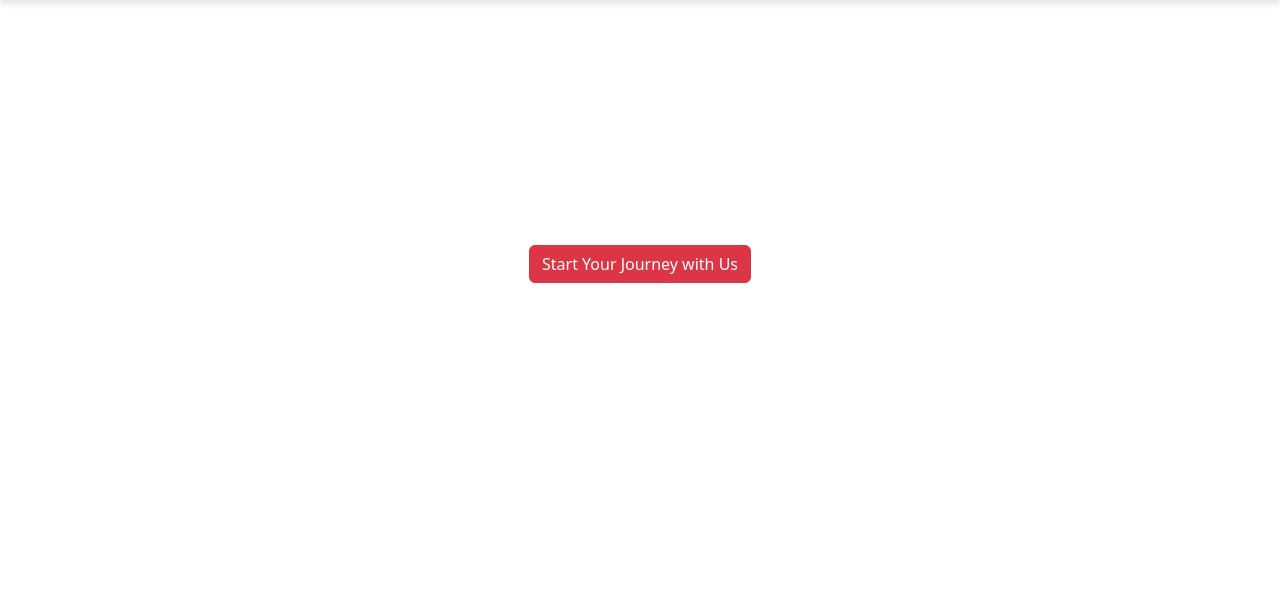
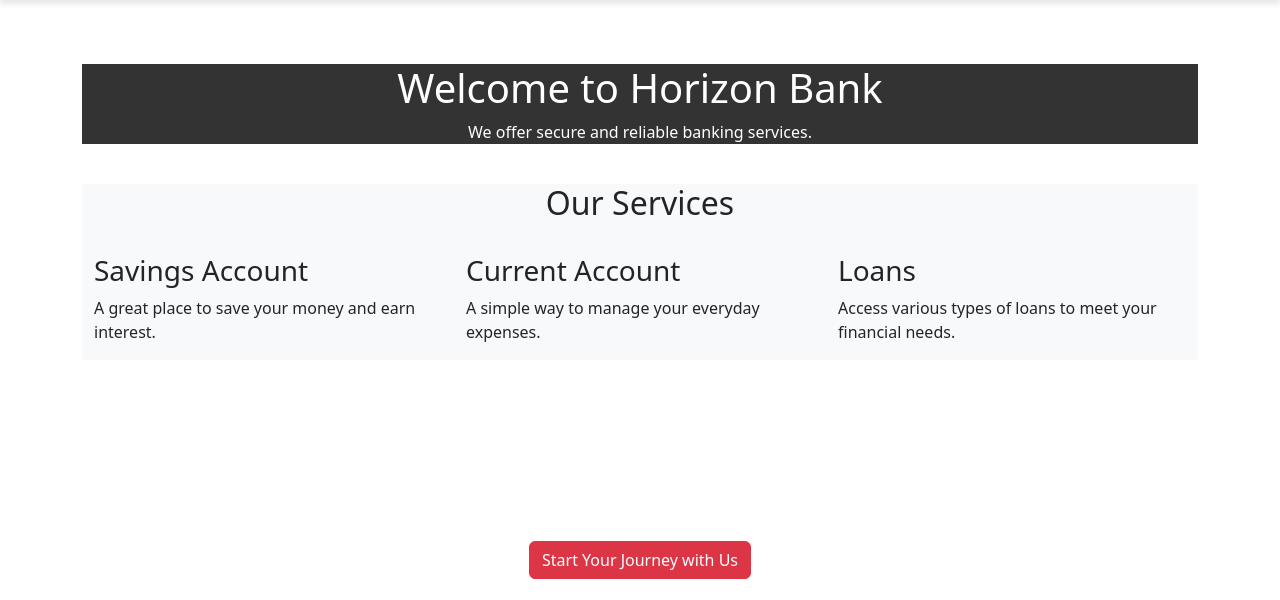
Before and after one commit to ramgovind12/bankingproject, a Django app: page / in a window 1280 px wide. Shown: the part 80-680 px from the top of the page. Run offline with Django 4.2, Linux system fonts and the light colour scheme; some libraries are stand-ins or nearby versions.

Commit message:
modified

```diff
--- a/bankapp/models.py
+++ b/bankapp/models.py
@@ -19,7 +19,7 @@ class Person(models.Model):
     name = models.CharField(max_length = 250)
     DOB = models.DateField()
     age = models.IntegerField()
-    gender = models.CharField(max_length=10,choices=[('male','Male'),('female','Female'),('other','Other')])
+    gender = models.CharField(max_length=10,choices=[('male','Male'),('female','Female'),('other','Other')],default=None)
     phone = models.CharField(max_length=12)
     email = models.EmailField()
     address = models.TextField()
--- a/static/css/custom.css
+++ b/static/css/custom.css
@@ -12,14 +12,6 @@
     text-transform: uppercase;
 }
 
-/* html, body {
-    height: 100%;
-    margin: 0;
-   }
-
-   .page-content {
-    min-height: calc(100% - 100px);
-   } */
 
 .footer {
   height: 40px;
@@ -40,3 +32,22 @@
   line-height: 200px;
   text-align: center;
  }
+
+ .bg-light {
+  background-color: #f8f9fa !important;
+}
+
+.jumbotron {
+  background-color: #333;
+  color: #fff;
+}
+
+.btn-danger {
+  background-color: #d9534f;
+  border-color: #d9534f;
+}
+
+.btn-danger:hover {
+  background-color: #b92c28;
+  border-color: #b92c28;
+}
--- a/templates/details.html
+++ b/templates/details.html
@@ -1,5 +1,5 @@
 {% extends 'base.html' %}
-
+{% load static %}
 
 {% block content %}
     <h2>Add Customer</h2><br>
--- a/templates/home.html
+++ b/templates/home.html
@@ -5,14 +5,32 @@
 
 {% block content %}
 <br><br>
-<!-- <div>
-    <img src="{% static 'img/bannerbank.png' %}" alt="Our Products" width="1295px" height="450px">
-</div> -->
 
-<div
-class="container d-flex justify-content-center align-items-center"
-style="height: 50vh"
->
-<a class="btn btn-danger" href="{% url 'credentials:login' %}">Start Your Journey with Us</a>
+<div class="jumbotron text-center">
+    <h1>Welcome to Horizon Bank</h1>
+    <p>We offer secure and reliable banking services.</p>
+</div>
+<br>
+<div class="container bg-light">
+    <h2 class="text-center">Our Services</h2>
+    <br>
+    <div class="row">
+        <div class="col-md-4">
+            <h3>Savings Account</h3>
+            <p>A great place to save your money and earn interest.</p>
+        </div>
+        <div class="col-md-4">
+            <h3>Current Account</h3>
+            <p>A simple way to manage your everyday expenses.</p>
+        </div>
+        <div class="col-md-4">
+            <h3>Loans</h3>
+            <p>Access various types of loans to meet your financial needs.</p>
+        </div>
+    </div>
+</div>
+
+<div class="container d-flex justify-content-center align-items-center" style="height: 50vh">
+    <a class="btn btn-danger" href="{% url 'credentials:login' %}">Start Your Journey with Us</a>
 </div>
 {% endblock content %}
--- a/templates/nav.html
+++ b/templates/nav.html
@@ -1,8 +1,8 @@
-
+{% load static %}
   <nav class="navbar navbar-expand-lg bg-body-tertiary custom-navbar-height fixed-top py-4 px-4">
     <div class="container-fluid">
         <a class="navbar-brand" href="{% url 'bank:home' %}">
-            <img src="static/img/logobank.png" alt="Logo" width="300" height="80" class="d-inline-block align-text-top">
+            <img src="{% static 'img/logobank.png' %}" alt="Logo" width="300" height="80" class="d-inline-block align-text-top">
           </a>
       <button class="navbar-toggler" type="button" data-bs-toggle="collapse" data-bs-target="#navbarNav" aria-controls="navbarNav" aria-expanded="false" aria-label="Toggle navigation">
         <span class="navbar-toggler-icon"></span>
```
Also changed, not shown: bankapp/forms.py (+5 -3 lines), templates/connector.html (+10 -6 lines), templates/login.html (+14 -8 lines), templates/register.html (+16 -12 lines), templates/success.html (+10 -3 lines), db.sqlite3.
